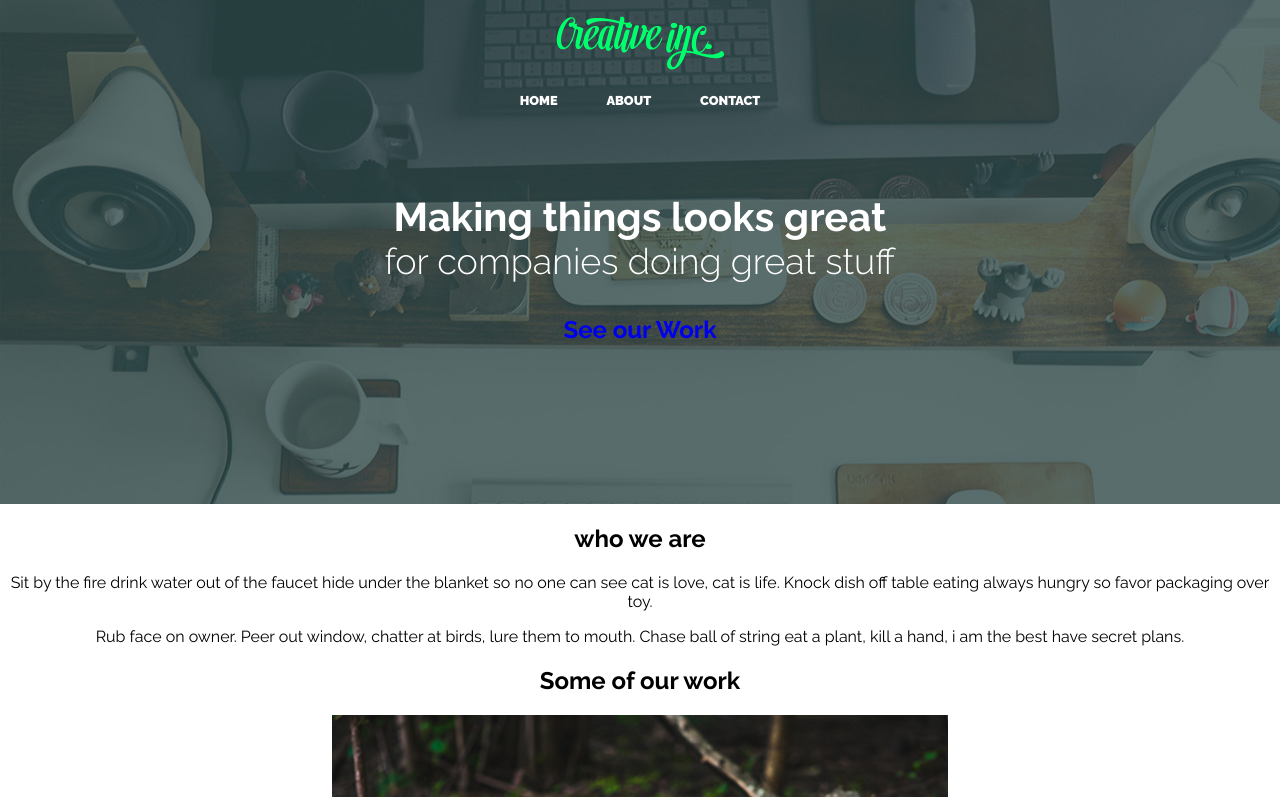
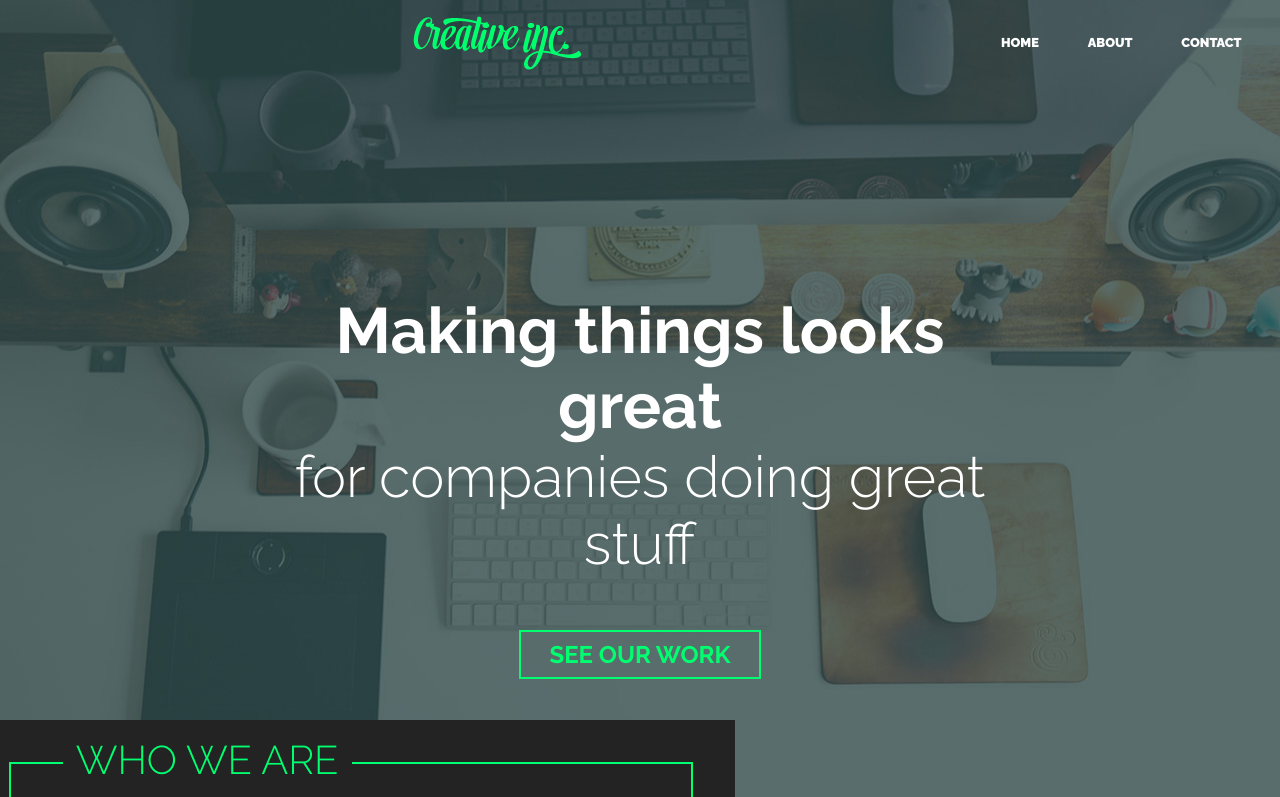
Before and after one commit to Amablac/Creative-Inc, a plain HTML site: page index.html in a window 1280 px wide. Shown: the top 797 px of the page. Drawn offline with Linux system fonts and the light colour scheme.

Commit message:
Update styles.css

```diff
--- a/styles.css
+++ b/styles.css
@@ -17,6 +17,7 @@ img{
 
 .container{
  width: 95%;
+ max-width: 70em;
  margin: 0 auto;
 }
 
@@ -32,15 +33,54 @@ font-weight: 300;
 font-size: .9em;
 }
 
+.home-desc {
+    text-transform: uppercase;
+    font-weight: 300;
+    font-size: 1.6rem;
+    margin-top: 0;
+}
+
+.home-about-textbox{
+font-size: 1rem;
+}
+
+
+@media(min-width:60rem){
+    .title{
+        font-size: 4rem;
+    }
+}
 .button{
     font-size: 1.5rem;
     text-decoration: none;
+    border-width: 2px;
+    border-style: solid;
+    text-transform: uppercase;
+    padding: 0.5rem 1.75rem;
+    display: inline-block;
 }
+.button-accent{
+    color:#00FF70;
+    border-color: #00FF70;
+}
+
+.button-accent:hover,
+.button-accent:focus{
+    background-color: #00FF70;
+    color: #009440 ;
+}
+
+@media(min-width:60rem) {
+    .button {
+        font-size: 1.5rem;
+    }
+}
+
 
 /*------header
 ---------------------*/
 header{
-    margin-top: 1em;
+    margin: 1em;
     position: absolute;
     left: 0;
     right: 0;
@@ -69,6 +109,15 @@ nav a:focus{
     color: #ddd;
 }
 
+@media(min-width:60rem) {
+    .logo{
+        float: left;
+    }
+
+    nav{
+        float: right;
+    }
+}
 
 /*------home-hero
 ---------------------*/
@@ -79,6 +128,66 @@ nav a:focus{
     url(img/hero-bg.jpg);
     padding: 10em 0;
     color: #fff;
-    background-repeat: no-repeat;
+    background-size: cover;
+    background-position: center;
 
 }
+
+@media(min-width:60rem) {
+    .home-hero {
+        height: 100vh;
+        padding: 30vh;
+    }
+
+}
+
+/*------home-about
+---------------------*/
+.home-about-textbox{
+background: #232323;
+color: #fff;
+padding: 4em;
+width: 100vw;
+margin-left: -2.6%;
+outline: 2px solid#00FF70;
+outline-offset: -2.75em;
+position: relative;
+}
+.home-desc{
+    color: #00FF70;
+    position: absolute;
+    top: 1.08em;
+    left: 50%;
+    transform: translateX(-50%);
+    padding: 0 .25em;
+    background: #232323;
+
+}
+@media(min-width: 29.6875rem){
+.home-desc{
+    font-size: 2rem;
+    top: .75em;
+    padding: 0 .325em;
+}
+}
+
+@media(min-width: 60rem) {
+    .home-desc {
+        font-size: 2.5rem;
+        top: .4em;
+        left: 6rem;
+        transform: translateX(0);    }
+
+        .home-about {
+            background-image: url(img/who-we-are.jpg);
+            padding-bottom: 15em;
+            background-repeat: no-repeat;
+        }
+        .home-about-textbox {
+            width: 60%;
+            margin-left: -2.6%;
+           text-align: left;
+           top: -5em;
+
+        }
+}
```
